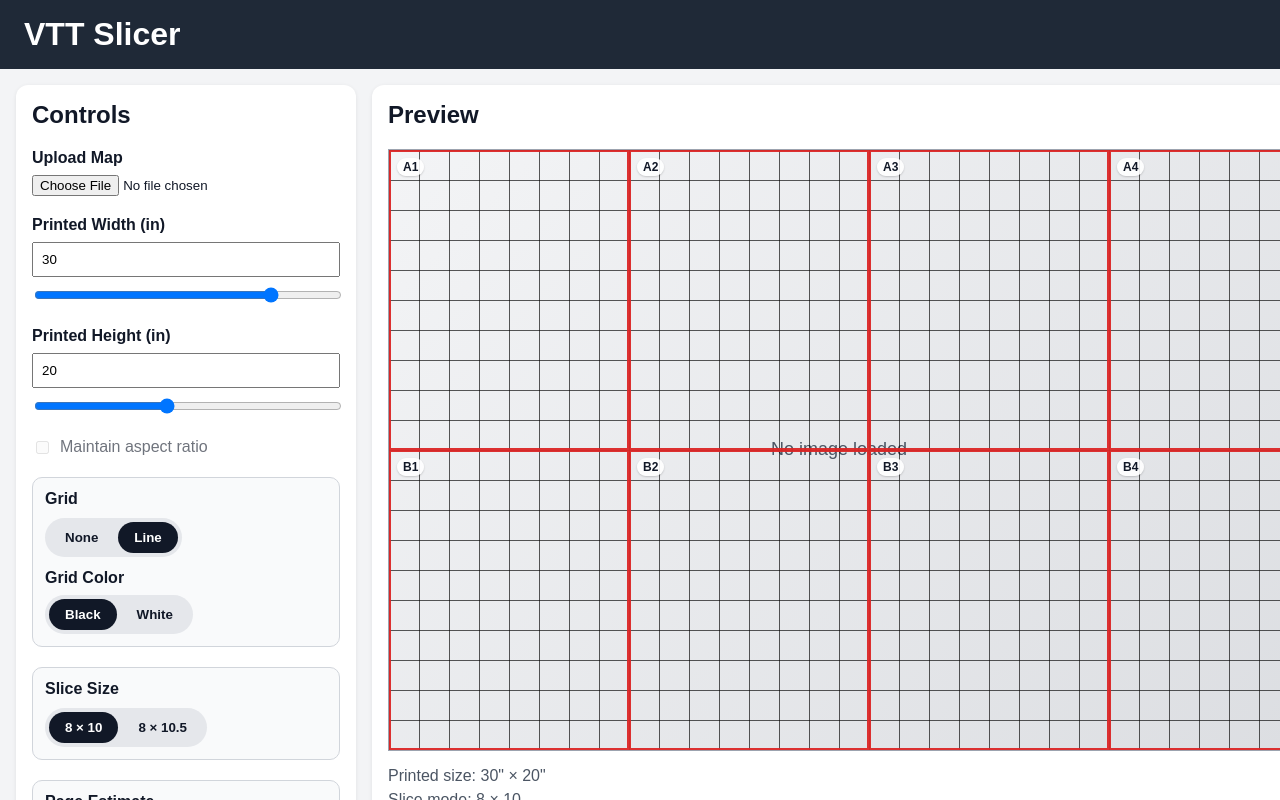
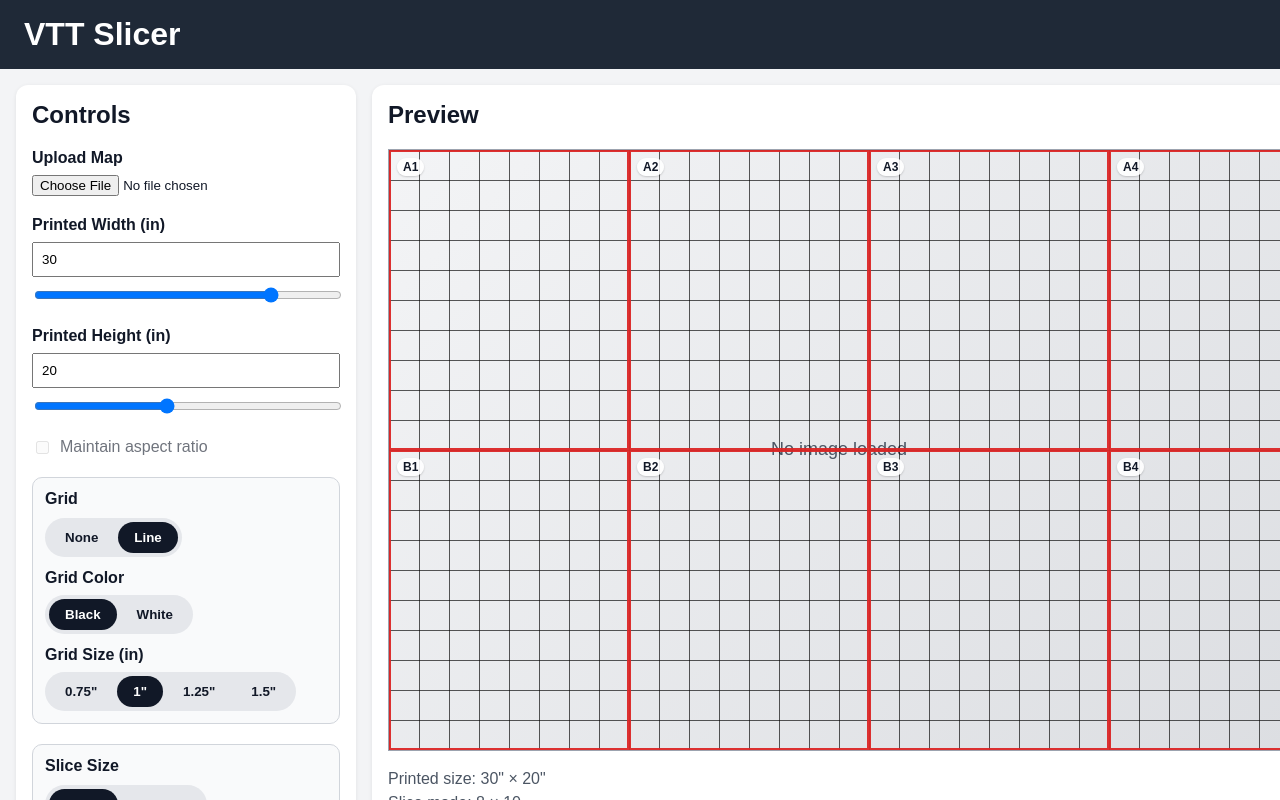
Before and after one commit to Trumpootcom/wms-ts, a React (Vite) app: page / in a window 1280 px wide. Shown: the top 800 px of the page. Built offline with nearby package versions, Linux system fonts and the light colour scheme.

Commit message:
Add source size and stretch reporting to preview details

```diff
--- a/src/App.tsx
+++ b/src/App.tsx
@@ -55,6 +55,7 @@ function drawLineGrid(
   tileYIn: number,
   tileWidthIn: number,
   tileHeightIn: number,
+  gridSizeIn: number,
   dpi: number,
   strokeStyle: string,
 ) {
@@ -62,11 +63,13 @@ function drawLineGrid(
   ctx.strokeStyle = strokeStyle;
   ctx.lineWidth = 1;
 
-  const startVertical = Math.ceil(tileXIn);
-  const endVertical = Math.floor(tileXIn + tileWidthIn);
+  const epsilon = 0.000001;
 
-  for (let inch = startVertical; inch <= endVertical; inch++) {
-    const x = (inch - tileXIn) * dpi;
+  const startVertical = Math.ceil(tileXIn / gridSizeIn - epsilon) * gridSizeIn;
+  const endVertical = tileXIn + tileWidthIn + epsilon;
+
+  for (let inch = startVertical; inch <= endVertical; inch += gridSizeIn) {
+    const x = ((inch - tileXIn) / gridSizeIn) * (gridSizeIn * dpi);
     if (x < 0 || x > tileWidthPx) continue;
     const crispX = Math.round(x) + 0.5;
     ctx.beginPath();
@@ -75,11 +78,11 @@ function drawLineGrid(
     ctx.stroke();
   }
 
-  const startHorizontal = Math.ceil(tileYIn);
-  const endHorizontal = Math.floor(tileYIn + tileHeightIn);
+  const startHorizontal = Math.ceil(tileYIn / gridSizeIn - epsilon) * gridSizeIn;
+  const endHorizontal = tileYIn + tileHeightIn + epsilon;
 
-  for (let inch = startHorizontal; inch <= endHorizontal; inch++) {
-    const y = (inch - tileYIn) * dpi;
+  for (let inch = startHorizontal; inch <= endHorizontal; inch += gridSizeIn) {
+    const y = ((inch - tileYIn) / gridSizeIn) * (gridSizeIn * dpi);
     if (y < 0 || y > tileHeightPx) continue;
     const crispY = Math.round(y) + 0.5;
     ctx.beginPath();
@@ -91,9 +94,11 @@ function drawLineGrid(
   ctx.restore();
 }
 
+
 type GridColor = "black" | "white";
 type GridMode = "none" | "line";
 type SliceSize = "8x10" | "8x10.5";
+type GridSize = 0.75 | 1 | 1.25 | 1.5;
 
 function App() {
   const [imageUrl, setImageUrl] = useState<string | null>(null);
@@ -106,9 +111,13 @@ function App() {
   const [gridMode, setGridMode] = useState<GridMode>("line");
   const [gridColor, setGridColor] = useState<GridColor>("black");
   const [sliceSize, setSliceSize] = useState<SliceSize>("8x10");
+  const [gridSizeIn, setGridSizeIn] = useState<GridSize>(1);
 
   const [isExporting, setIsExporting] = useState<boolean>(false);
   const [exportMessage, setExportMessage] = useState<string>("");
+
+  const [sourcePixelWidth, setSourcePixelWidth] = useState<number | null>(null);
+  const [sourcePixelHeight, setSourcePixelHeight] = useState<number | null>(null);
 
   function handleFileUpload(e: React.ChangeEvent<HTMLInputElement>) {
     const file = e.target.files?.[0];
@@ -119,6 +128,9 @@ function App() {
     const img = new Image();
     img.onload = () => {
       if (!img.width || !img.height) return;
+
+      setSourcePixelWidth(img.width);
+      setSourcePixelHeight(img.height);
 
       const aspect = img.width / img.height;
       setImageAspectRatio(aspect);
@@ -141,6 +153,16 @@ function App() {
       }
     };
     img.src = url;
+  }
+
+  function formatInches(value: number): string {
+    const rounded = Math.round(value * 10) / 10;
+    return Number.isInteger(rounded) ? String(rounded) : rounded.toFixed(1);
+  }
+
+  function formatPercent(value: number): string {
+    const rounded = Math.round(value * 10) / 10;
+    return Number.isInteger(rounded) ? String(rounded) : rounded.toFixed(1);
   }
 
   function updateWidth(nextWidthRaw: number) {
@@ -290,6 +312,35 @@ function App() {
     };
   }, [printedWidthIn, printedHeightIn]);
 
+  const sourceSizeReport = useMemo(() => {
+    if (!imageAspectRatio) return null;
+
+    const printedAspect = printedWidthIn / printedHeightIn;
+
+    let sourceWidthIn: number;
+    let sourceHeightIn: number;
+
+    // Fit the source-aspect rectangle inside the printed rectangle.
+    // This guarantees one reported axis is 100% and the other is >= 100%.
+    if (imageAspectRatio >= printedAspect) {
+      sourceHeightIn = printedHeightIn;
+      sourceWidthIn = printedHeightIn * imageAspectRatio;
+    } else {
+      sourceWidthIn = printedWidthIn;
+      sourceHeightIn = printedWidthIn / imageAspectRatio;
+    }
+
+    const stretchX = (printedWidthIn / sourceWidthIn) * 100;
+    const stretchY = (printedHeightIn / sourceHeightIn) * 100;
+
+    return {
+      sourceWidthIn,
+      sourceHeightIn,
+      stretchX,
+      stretchY,
+    };
+  }, [imageAspectRatio, printedWidthIn, printedHeightIn]);
+
   async function handleExportPdf() {
     if (!imageUrl) {
       setExportMessage("Please upload an image first.");
@@ -359,6 +410,7 @@ function App() {
             tile.yIn,
             tile.widthIn,
             tile.heightIn,
+            gridSizeIn,
             EXPORT_DPI,
             exportGridLineColor,
           );
@@ -615,6 +667,40 @@ function App() {
                 White
               </button>
             </div>
+
+            <div style={{ marginTop: "12px", marginBottom: "8px", fontWeight: 700 }}>
+              Grid Size (in)
+            </div>
+
+            <div
+              style={{
+                display: "inline-flex",
+                background: "#e5e7eb",
+                borderRadius: "999px",
+                padding: "4px",
+                gap: "4px",
+                flexWrap: "wrap",
+              }}
+            >
+              {[0.75, 1, 1.25, 1.5].map((size) => (
+                <button
+                  key={size}
+                  type="button"
+                  onClick={() => setGridSizeIn(size as GridSize)}
+                  style={{
+                    border: "none",
+                    borderRadius: "999px",
+                    padding: "8px 16px",
+                    cursor: "pointer",
+                    background: gridSizeIn === size ? "#111827" : "transparent",
+                    color: gridSizeIn === size ? "white" : "#111827",
+                    fontWeight: 700,
+                  }}
+                >
+                  {size}"
+                </button>
+              ))}
+            </div>
           </div>
 
           <div
@@ -784,7 +870,7 @@ function App() {
                       linear-gradient(to right, ${previewGridLineColor} 1px, transparent 1px),
                       linear-gradient(to bottom, ${previewGridLineColor} 1px, transparent 1px)
                     `,
-                    backgroundSize: `${100 / printedWidthIn}% ${100 / printedHeightIn}%`,
+                    backgroundSize: `${(gridSizeIn * 100) / printedWidthIn}% ${(gridSizeIn * 100) / printedHeightIn}%`,
                   }}
                 />
               )}
@@ -832,15 +918,32 @@ function App() {
             </div>
           </div>
 
-          <div style={{ marginTop: "16px", color: "#4b5563" }}>
-            Printed size: {printedWidthIn}" × {printedHeightIn}"
+          <div style={{ marginTop: "16px", color: "#4b5563", lineHeight: 1.5 }}>
+            {sourceSizeReport ? (
+              <>
+                <div>
+                  Source size: {formatInches(sourceSizeReport.sourceWidthIn)}" ×{" "}
+                  {formatInches(sourceSizeReport.sourceHeightIn)}"
+                </div>
+                <div>
+                  Printed size: {formatInches(printedWidthIn)}" × {formatInches(printedHeightIn)}" (
+                  {formatPercent(sourceSizeReport.stretchX)}% ×{" "}
+                  {formatPercent(sourceSizeReport.stretchY)}%)
+                </div>
+              </>
+            ) : (
+              <div>
+                Printed size: {formatInches(printedWidthIn)}" × {formatInches(printedHeightIn)}"
+              </div>
+            )}
+
+            <div>
+              Slice mode: {sliceSize === "8x10" ? "8 × 10" : "8 × 10.5"}
+            </div>
+            <div>Export DPI: {EXPORT_DPI}</div>
+            <div>Grid size: {gridSizeIn}"</div>
           </div>
-          <div style={{ marginTop: "6px", color: "#4b5563" }}>
-            Slice mode: {sliceSize === "8x10" ? "8 × 10" : "8 × 10.5"}
-          </div>
-          <div style={{ marginTop: "6px", color: "#4b5563" }}>
-            Export DPI: {EXPORT_DPI}
-          </div>
+
         </section>
       </main>
     </div>
```
